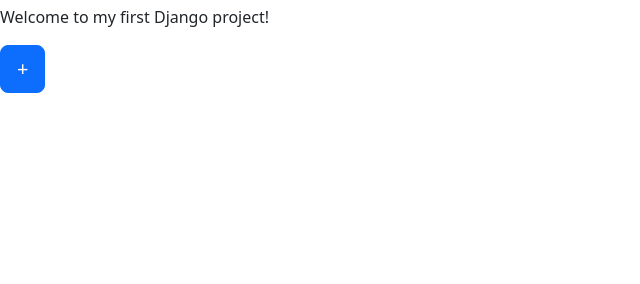
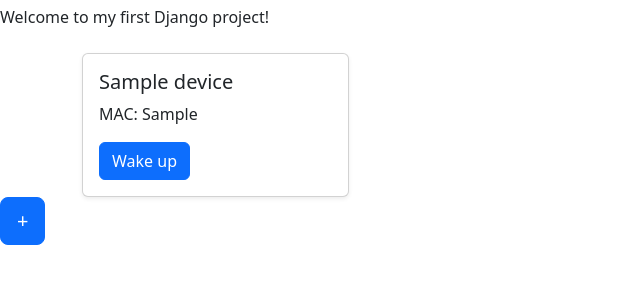
Before and after one commit to nodedev7425/WoL-Server, a Django app: template app/templates/index.html in a window 1280 px wide. Shown: the part 107-391 px from the top of the page, without its empty margins (0-640 px from the left). Run offline with Django 5.2, Linux system fonts and the light colour scheme; the template is opened without the code that fills it: values that come from a table or form of the project are taken from there, others are empty; tables that the repository leaves empty hold one stand-in row (values such as "Sample post"); parts of the project's set-up code (start-up, migrations or seed data) failed here and were passed over; some libraries are stand-ins or nearby versions.

Commit message:
Implement WoL into frontend

```diff
--- a/app/static/js/devices.js
+++ b/app/static/js/devices.js
@@ -4,37 +4,7 @@ function getCookie(name) {
     if (parts.length === 2) return parts.pop().split(';').shift();
 }
 
-async function loadDeviceData() {
-    const csrfToken = getCookie('csrftoken');
-    const endpoint = window.location.origin + '/api/users/me/devices';
-
-    try {
-        const response = await fetch(endpoint, {
-            method: 'GET',
-            credentials: 'include',
-            headers: {
-                'Content-Type': 'application/json',
-                'X-CSRFToken': csrfToken
-            }
-        });
-
-        if (!response.ok) {
-            throw new Error(`Response status: ${response.status}`);
-        }
-
-        const result = await response.json();
-        console.log(result);
-
-    } catch (error) {
-        console.error(error.message);
-    }
-}
-
-function addDeviceToGrid() {
-
-}
-
-async function createDevice() {
+window.createDevice = async function(event) {
     event.preventDefault();
 
     const form = event.target;
@@ -44,27 +14,26 @@ async function createDevice() {
         mac: form.mac.value
     };
 
-    const csrfToken = getCookie('csrftoken');
-
     await fetch('/api/devices/', {
         method: 'POST',
         credentials: 'include',
         headers: {
             'Content-Type': 'application/json',
-            'X-CSRFToken': csrfToken
+            'X-CSRFToken': getCookie('csrftoken')
         },
         body: JSON.stringify(data)
     });
-}
+};
 
-document.addEventListener('DOMContentLoaded', () => {
-    loadDeviceData();
+window.wakeDevice = async function(event) {
+    const parent = event.target.closest(".card-body");
+    const url = window.origin + '/api/devices/' + parent.dataset.deviceId + '/wake/'
 
-    const form = document.getElementById('createForm');
-
-    form.addEventListener('submit', (e) => {
-        e.preventDefault();
-        createDevice()
-        setTimeout(() => form.submit(), 2000)
+    fetch(url, {
+        method: "POST",
+        credentials: "include",
+        headers: {
+            "X-CSRFToken": getCookie("csrftoken"),
+        }
     });
-});
+};
--- a/app/templates/index.html
+++ b/app/templates/index.html
@@ -15,6 +15,8 @@
     {% load bootstrap5 %}
     {% bootstrap_css %}
     {% bootstrap_javascript %}
+
+    <script type="text/javascript" src="{% static 'js/devices.js' %}"></script>
 </head>
 
 <body>
@@ -28,7 +30,29 @@
     <h1>Hello, {{ request.user.username }}</h1>
     <p>Welcome to my first Django project!</p>
 
-    <div id="deviceGrid" class="container"></div>
+    <div id="deviceGrid" class="container mt-4">
+        <div class="row g-3">
+        {% for device in devices %}
+            <div class="col-12 col-sm-6 col-md-4 col-lg-3">
+
+                <div class="card shadow-sm h-100">
+                    <div class="card-body" data-device-id="{{ device.id }}">
+
+                        <h5 class="card-title">
+                            {{ device.name }}
+                        </h5>
+
+                        <p class="card-text">
+                            MAC: {{ device.mac }}
+                        </p>
+
+                        <button class="btn btn-primary" onclick="wakeDevice(event)">Wake up</button>
+                    </div>
+                </div>
+            </div>
+        {% endfor %}
+        </div>
+    </div>
 
     <div class="modal" id="createModal" tabindex="-1">
         <div class="modal-dialog modal-dialog-centered">
@@ -44,7 +68,7 @@
                     </div>
                     <div class="modal-footer">
                         <button type="button" class="btn btn-secondary" data-bs-dismiss="modal">Close</button>
-                        <button type="submit" class="btn btn-primary">Save changes</button>
+                        <button type="submit" class="btn btn-primary" onsubmit="createDevice(event)">Save changes</button>
                     </div>
                 </form>
             </div>
@@ -52,8 +76,6 @@
     </div>
 
     <button type="button" id="btnCreate" class="btn btn-primary btn-lg" data-bs-toggle="modal" data-bs-target="#createModal">+</button>
-
-    <script type="text/javascript" src="{% static 'js/devices.js' %}"></script>
 </body>
 
 </html>
```
Also changed, not shown: app/views.py (+23 -13 lines).
